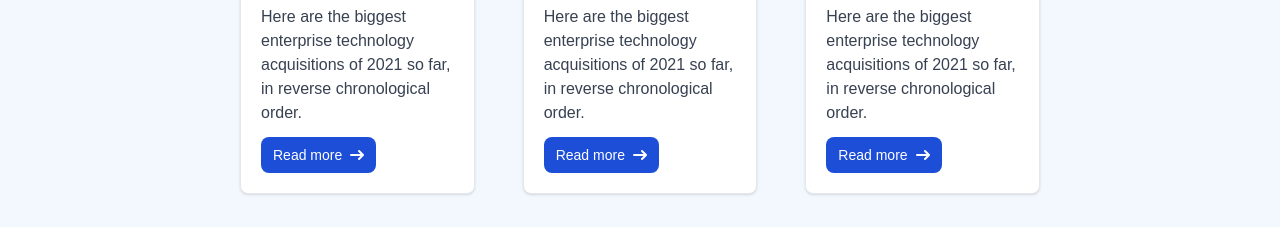
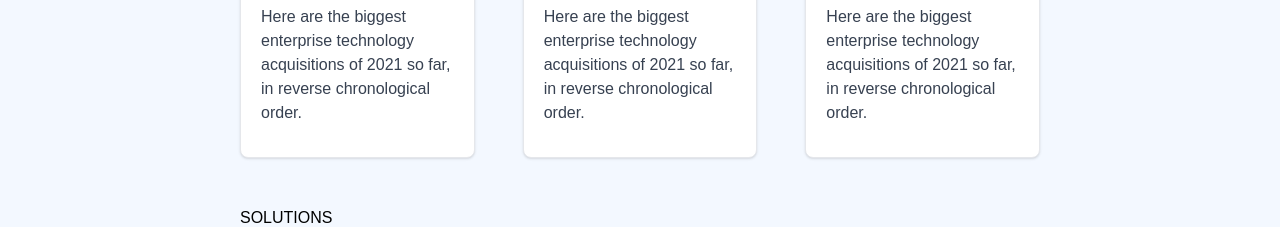
Before and after one commit to dangkhoabo2002/FrontEnd, a React (Create React App) app: page / in a window 1280 px wide. Shown: the part 1080-1307 px from the top of the page. Built offline with nearby package versions, Linux system fonts and the light colour scheme.

Commit message:
fix code common

```diff
--- a/src/App.js
+++ b/src/App.js
@@ -1,9 +1,7 @@
 import { Routes, Route } from "react-router-dom";
 import Homepage from "./screens/Homepage";
 import Contact from "./screens/Contact";
-import Navigation from "./components/Navigation";
 import ServerEmpty from "./screens/serverEmpty";
-import Organization from "./screens/Organization";
 import OrganizationDashboard from "./screens/organizationDashboard";
 import Test from "./screens/test";
 import Login from "./screens/login";
@@ -13,7 +11,6 @@
 import ResetPassword from "./screens/resetPassword";
 import Subscribe from "./screens/Subscribe";
 import Payment from "./screens/Payment";
-import Sidebar from "./components/Sidebar";
 import Admin from "./screens/adminAccountManagement";
 import ServerConfig from "./screens/userServerConfig";
 import Guide from "./screens/userGuide";
--- a/src/components/navAdmin.js
+++ b/src/components/navAdmin.js
@@ -1,15 +1,18 @@
 import React from "react";
 import Logo from "../assets/logo.png";
 import BackgroundAdmin from "../assets/adminBackground.jpeg";
+import { Link } from "react-router-dom";
 export default function navAdmin() {
   return (
     <div>
       <nav className="px-4 pl-10">
         <div className="flex justify-between bg-white">
-          <div className="flex justify-center items-center">
-            <img className="object-cover h-18 w-16 	" src={Logo} alt="Logo" />
-            <p className="font-black text-xl pl-10">MASTER HELP DESK</p>
-          </div>
+          <Link to={`/`}>
+            <div className="flex justify-center items-center">
+              <img className="object-cover h-18 w-16 	" src={Logo} alt="Logo" />
+              <p className="font-black text-xl pl-10">MASTER HELP DESK</p>
+            </div>
+          </Link>
           <div className="flex justify-center items-center pr-6 ">
             <button className="bg-[#3867A5] hover:bg-[#3962A0] text-white  py-2 px-12 rounded-full tracking-widest">
               LOGOUT
--- a/src/screens/Homepage.js
+++ b/src/screens/Homepage.js
@@ -2,24 +2,9 @@
 import background1 from "../assets/homeBackground.png";
 import Footer from "../components/Footer";
 import Navigation from "../components/Navigation";
-import logo from "../assets/logo.png";
 import { Accordion, AccordionItem } from "@szhsin/react-accordion";
 import hpBr from "../images/hpBr.png";
 
-// var acc = document.getElementsByClassName("accordion");
-// var i;
-
-// for (i = 0; i < acc.length; i++) {
-//   acc[i].addEventListener("click", function () {
-//     this.classList.toggle("active");
-//     var panel = this.nextElementSibling;
-//     if (panel.style.maxHeight) {
-//       panel.style.maxHeight = null;
-//     } else {
-//       panel.style.maxHeight = panel.scrollHeight + "px";
-//     }
-//   });
-// }
 export default function Homepage() {
   return (
     <>
@@ -86,27 +71,6 @@
                   Here are the biggest enterprise technology acquisitions of
                   2021 so far, in reverse chronological order.
                 </p>
-                <a
-                  href="#"
-                  class="inline-flex items-center px-3 py-2 text-sm font-medium text-center text-white bg-blue-700 rounded-lg hover:bg-blue-800 focus:ring-4 focus:outline-none focus:ring-blue-300 dark:bg-blue-600 dark:hover:bg-blue-700 dark:focus:ring-blue-800"
-                >
-                  Read more
-                  <svg
-                    class="rtl:rotate-180 w-3.5 h-3.5 ms-2"
-                    aria-hidden="true"
-                    xmlns="http://www.w3.org/2000/svg"
-                    fill="none"
-                    viewBox="0 0 14 10"
-                  >
-                    <path
-                      stroke="currentColor"
-                      stroke-linecap="round"
-                      stroke-linejoin="round"
-                      stroke-width="2"
-                      d="M1 5h12m0 0L9 1m4 4L9 9"
-                    />
-                  </svg>
-                </a>
               </div>
             </div>
 
@@ -135,27 +99,6 @@
                   Here are the biggest enterprise technology acquisitions of
                   2021 so far, in reverse chronological order.
                 </p>
-                <a
-                  href="#"
-                  class="inline-flex items-center px-3 py-2 text-sm font-medium text-center text-white bg-blue-700 rounded-lg hover:bg-blue-800 focus:ring-4 focus:outline-none focus:ring-blue-300 dark:bg-blue-600 dark:hover:bg-blue-700 dark:focus:ring-blue-800"
-                >
-                  Read more
-                  <svg
-                    class="rtl:rotate-180 w-3.5 h-3.5 ms-2"
-                    aria-hidden="true"
-                    xmlns="http://www.w3.org/2000/svg"
-                    fill="none"
-                    viewBox="0 0 14 10"
-                  >
-                    <path
-                      stroke="currentColor"
-                      stroke-linecap="round"
-                      stroke-linejoin="round"
-                      stroke-width="2"
-                      d="M1 5h12m0 0L9 1m4 4L9 9"
-                    />
-                  </svg>
-                </a>
               </div>
             </div>
             <div class="max-w-sm bg-white border border-gray-200 rounded-lg shadow dark:bg-gray-800 dark:border-gray-700">
@@ -183,27 +126,6 @@
                   Here are the biggest enterprise technology acquisitions of
                   2021 so far, in reverse chronological order.
                 </p>
-                <a
-                  href="#"
-                  class="inline-flex items-center px-3 py-2 text-sm font-medium text-center text-white bg-blue-700 rounded-lg hover:bg-blue-800 focus:ring-4 focus:outline-none focus:ring-blue-300 dark:bg-blue-600 dark:hover:bg-blue-700 dark:focus:ring-blue-800"
-                >
-                  Read more
-                  <svg
-                    class="rtl:rotate-180 w-3.5 h-3.5 ms-2"
-                    aria-hidden="true"
-                    xmlns="http://www.w3.org/2000/svg"
-                    fill="none"
-                    viewBox="0 0 14 10"
-                  >
-                    <path
-                      stroke="currentColor"
-                      stroke-linecap="round"
-                      stroke-linejoin="round"
-                      stroke-width="2"
-                      d="M1 5h12m0 0L9 1m4 4L9 9"
-                    />
-                  </svg>
-                </a>
               </div>
             </div>
           </div>
--- a/src/screens/adminAccountManagement.js
+++ b/src/screens/adminAccountManagement.js
@@ -3,6 +3,7 @@
 import NavigationAdmin from "../components/navAdmin";
 import Users from "../data/listOfUserAccount.json";
 import "../css/Admin.css";
+import Button from "@mui/material/Button";
 
 export default function adminAccountManagement() {
   return (
@@ -66,7 +67,9 @@
                     <td>{user.fullname}</td>
                     <td>{user.role}</td>
                     <td>{user.email}</td>
-                    <td>Delete</td>
+                    <td>
+                      <Button variant="text">Delete</Button>
+                    </td>
                     {user.status == "Active" ? (
                       <td>
                         <div class="flex justify-center m-5">
```
